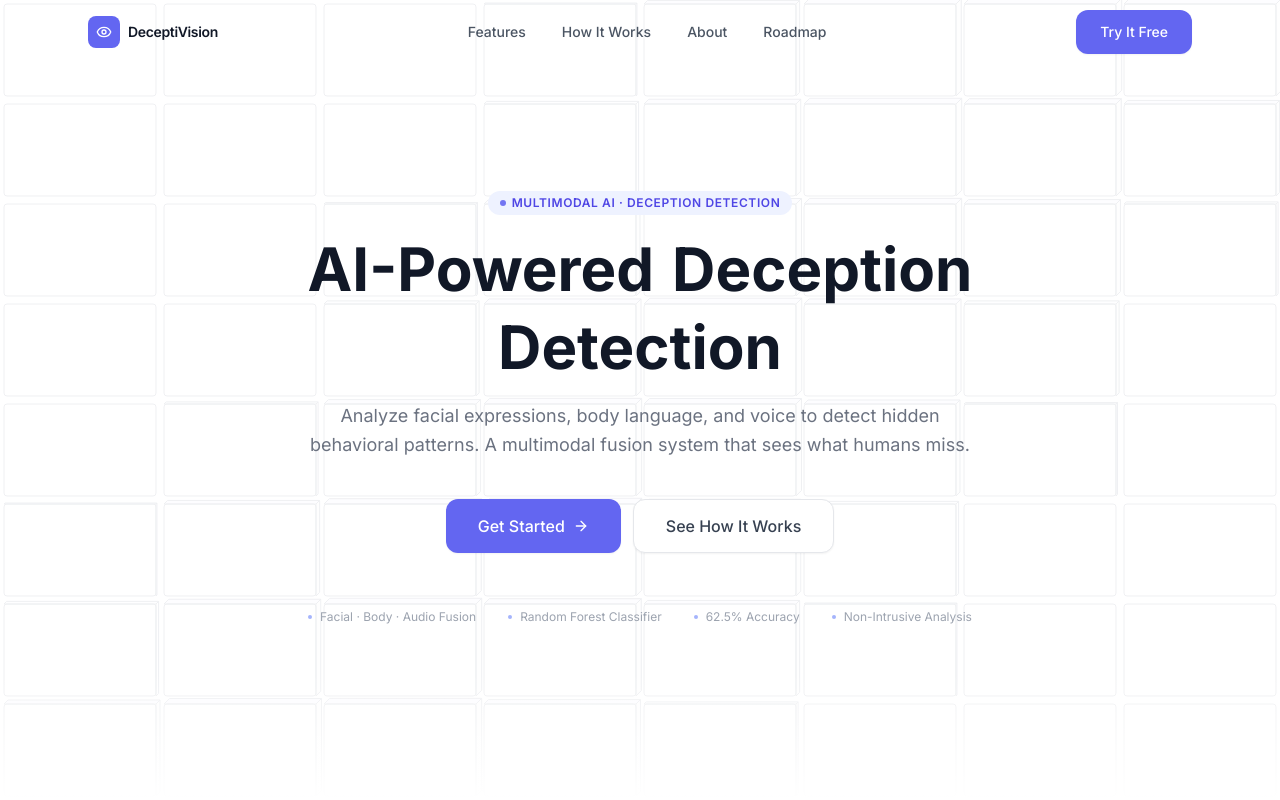
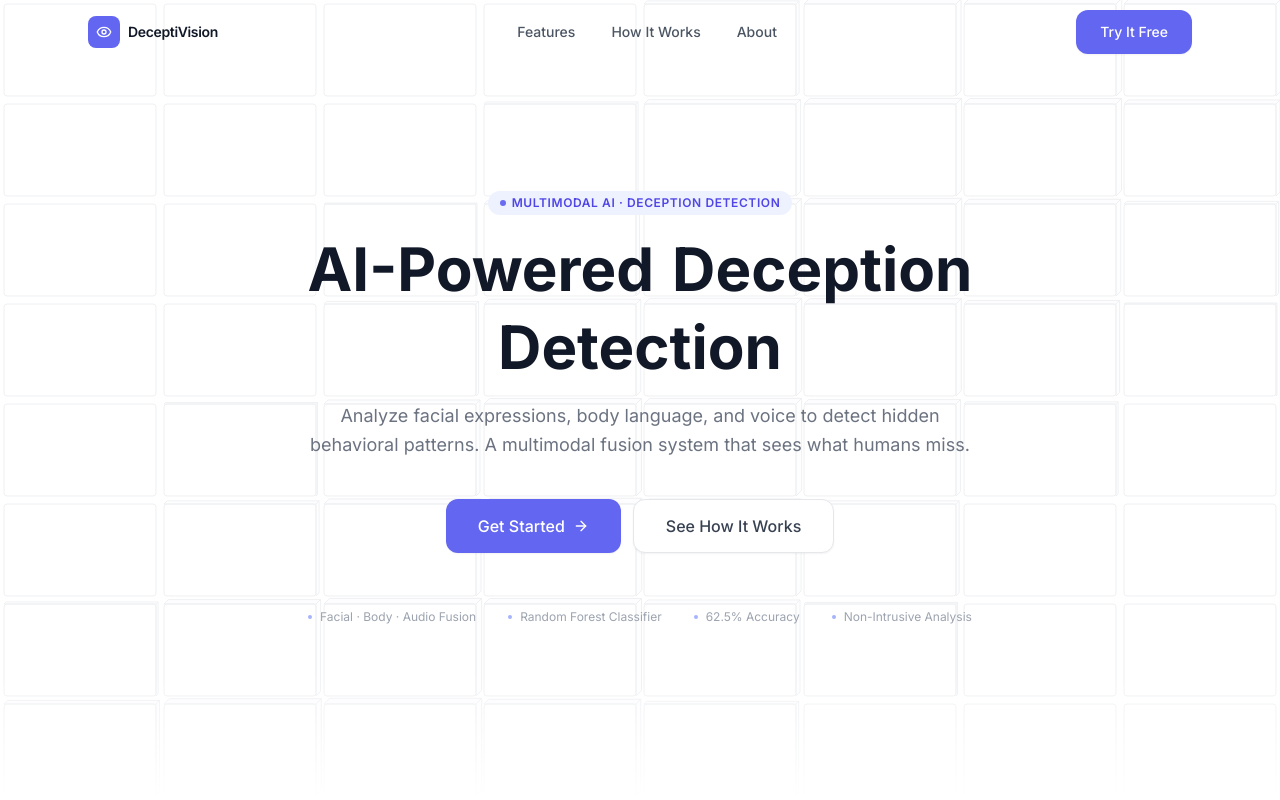
Before and after one commit to MannVaswani4/DeceptiVision, a React (Vite) app in the folder frontend/: page / in a window 1280 px wide. Shown: the top 800 px of the page. Built offline with nearby package versions, Linux system fonts and the light colour scheme.

Commit message:
feat: remove Roadmap section and nav link

```diff
--- a/frontend/src/components/Navbar.tsx
+++ b/frontend/src/components/Navbar.tsx
@@ -27,7 +27,6 @@ export default function Navbar() {
     { label: 'Features', id: 'features' },
     { label: 'How It Works', id: 'how-it-works' },
     { label: 'About', id: 'about' },
-    { label: 'Roadmap', id: 'roadmap' },
   ];
 
   return (
--- a/frontend/src/pages/Landing.tsx
+++ b/frontend/src/pages/Landing.tsx
@@ -7,7 +7,7 @@ import FeatureCard from '../components/FeatureCard';
 import HowItWorks from '../components/HowItWorks';
 import RecruiterHook from '../components/RecruiterHook';
 import About from '../components/About';
-import Roadmap from '../components/Roadmap';
+
 
 const features = [
   {
@@ -176,7 +176,7 @@ export default function Landing() {
       <About />
 
       {/* ── ROADMAP ── */}
-      <Roadmap />
+
 
       {/* ── FOOTER CTA ── */}
       <section className="py-20 px-6 bg-indigo-500">
```
